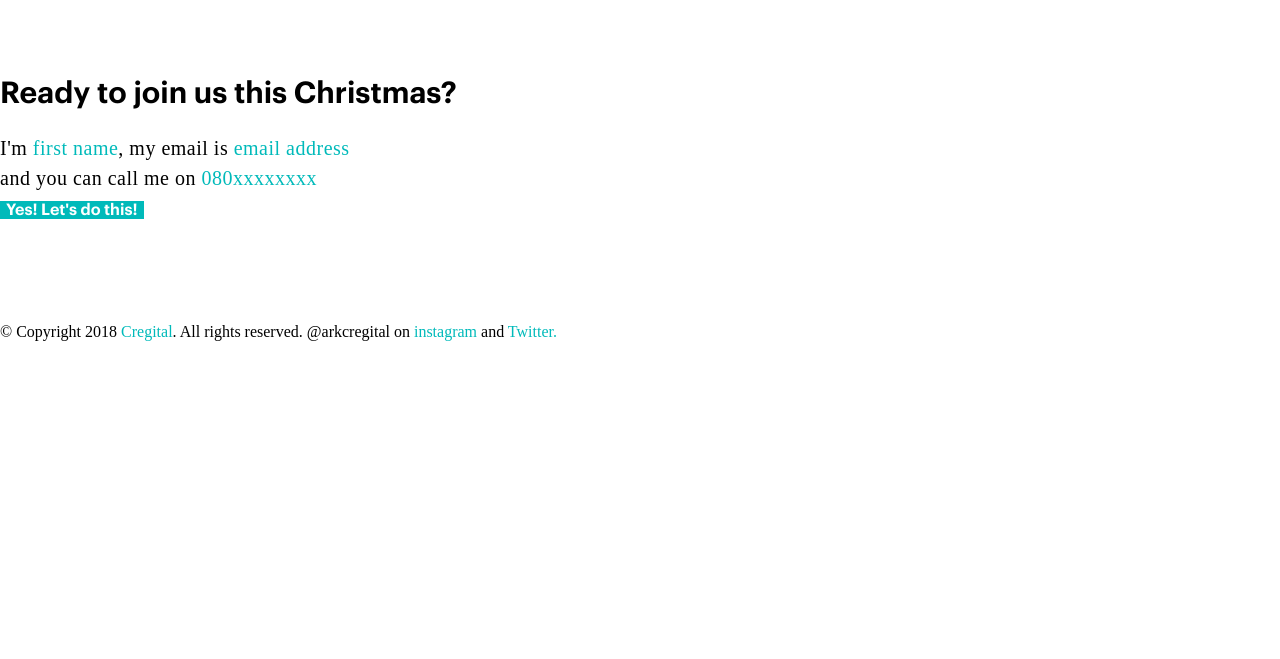
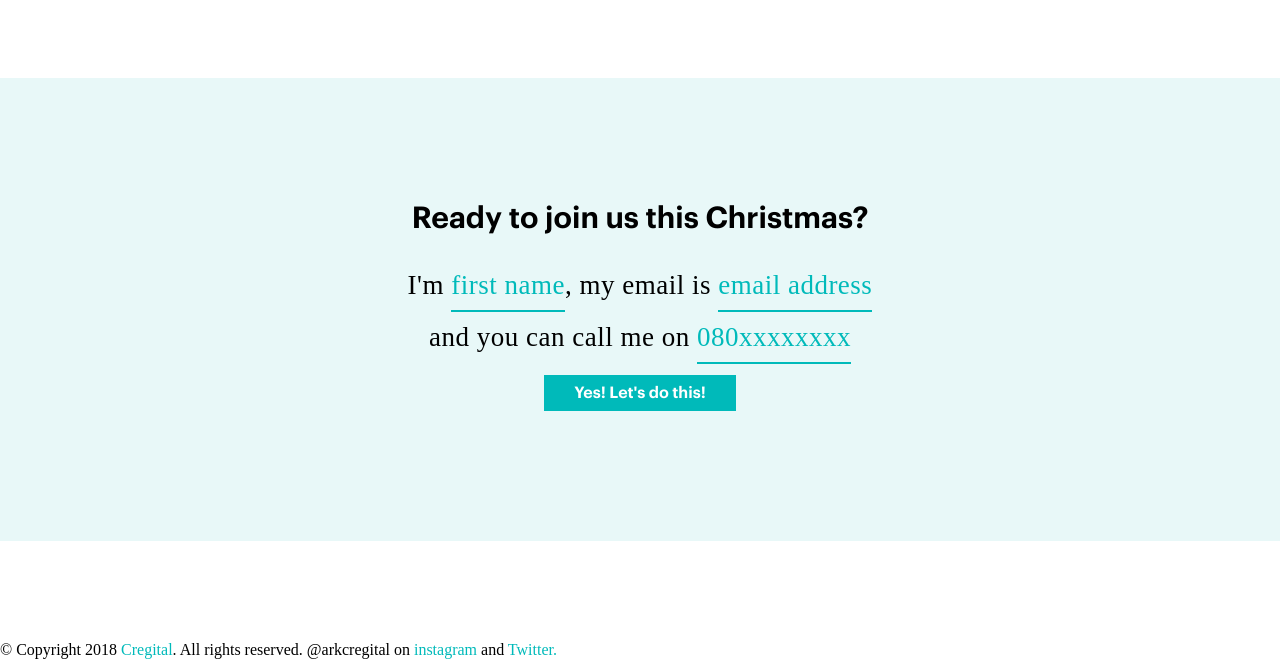
Before and after one commit to AnteVuletic/UI-Final_Task-HTML-CSS, a plain HTML site: page index.html in a window 1280 px wide. Shown: the part 1681-2340 px from the top of the page. Before the commit the page ends 2022 px from the top, so only its background shows below. Drawn offline with Linux system fonts and the light colour scheme; a web font is replaced by a local one.

Commit message:
Section five looks okay.

```diff
--- a/index.css
+++ b/index.css
@@ -131,3 +131,22 @@ form > p{
 .sectionFour > .textBlock{
     text-align: end;
 }
+.sectionFive{
+    background-color: rgb(232,248,248);
+    text-align: center;
+    padding: 100px 0px;
+}
+.sectionFive > p{
+    font-size: 27px;
+    font-weight: 300;
+    line-height: 50px;
+}
+.sectionFive > p > a{
+    display: inline-block;
+    border-width: 0px 0px 2px 0px;
+    border-style: solid;
+    border-color: rgb(0,186,186);
+}
+.sectionFive > p > button{
+    padding: 10px 30px;
+}
```
